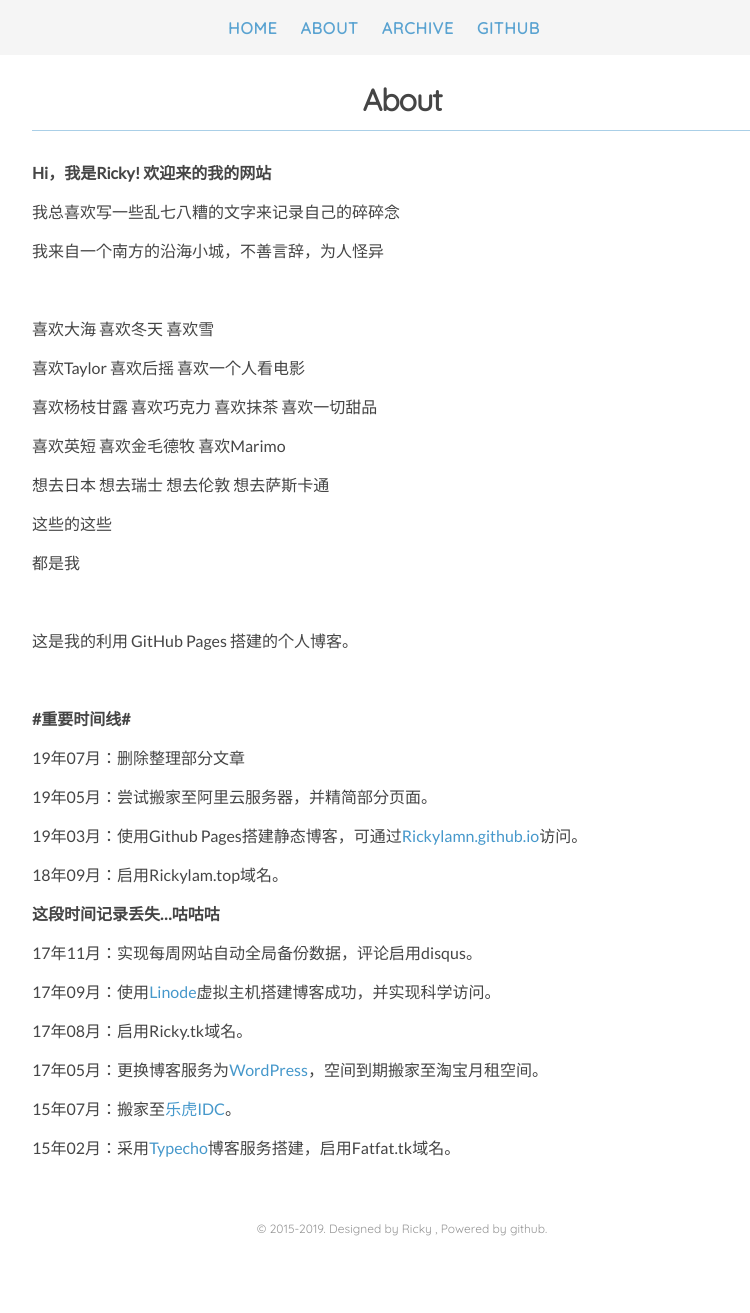
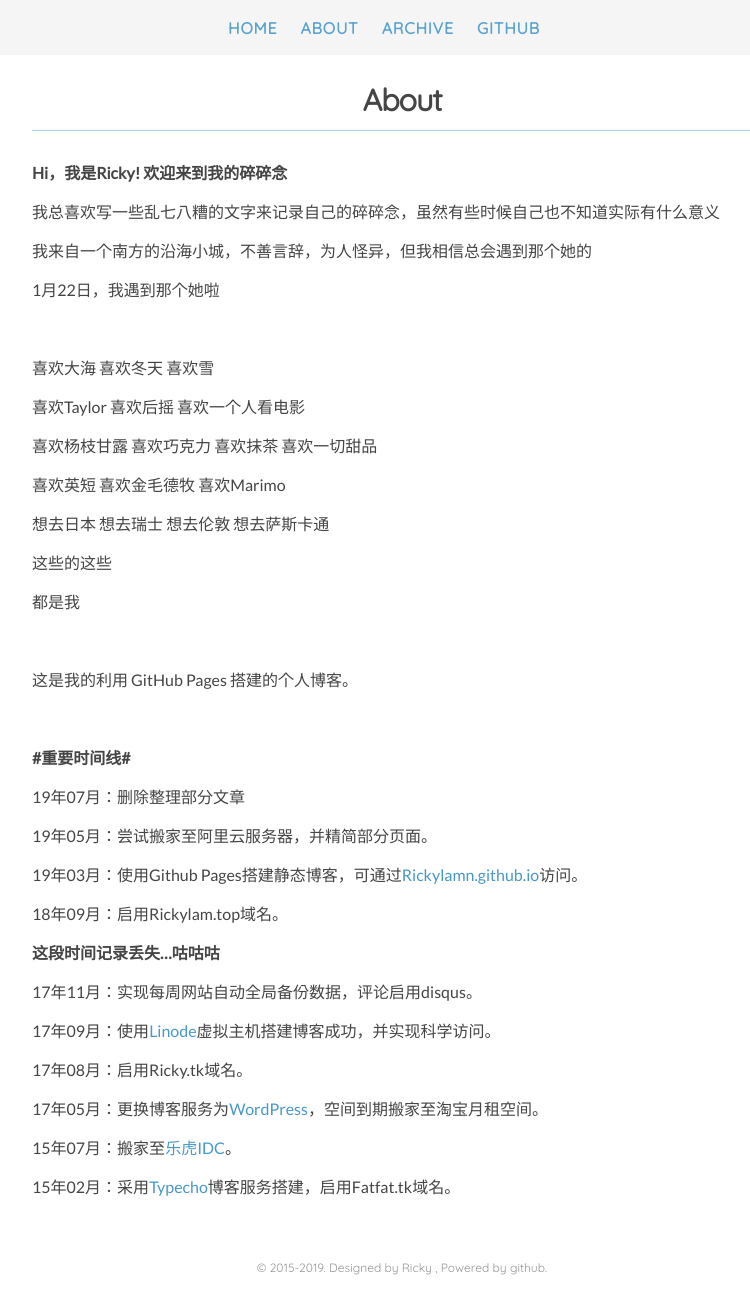
Before and after one commit to Rickylamn/Rickylamn.github.io, a Jekyll site: the page built from about.md, in a window 1280 px wide. Shown: the whole page, without its empty margins (238-988 px from the left). Built offline with Jekyll 4.4.1, drawn with Linux system fonts in a browser that asks for light colours; nearby versions of some CDN libraries; before the commit the page ends 1274 px from its top, so only the background shows below that.

Commit message:
Update about.md

```diff
--- a/about.md
+++ b/about.md
@@ -3,11 +3,13 @@ layout: page
 title: About
 permalink: /about/
 ---
-**Hi，我是Ricky! 欢迎来的我的网站**
+**Hi，我是Ricky! 欢迎来到我的碎碎念**
 
-我总喜欢写一些乱七八糟的文字来记录自己的碎碎念
+我总喜欢写一些乱七八糟的文字来记录自己的碎碎念，虽然有些时候自己也不知道实际有什么意义
 
-我来自一个南方的沿海小城，不善言辞，为人怪异
+我来自一个南方的沿海小城，不善言辞，为人怪异，但我相信总会遇到那个她的
+
+1月22日，我遇到那个她啦
 
 
 <br>
```
